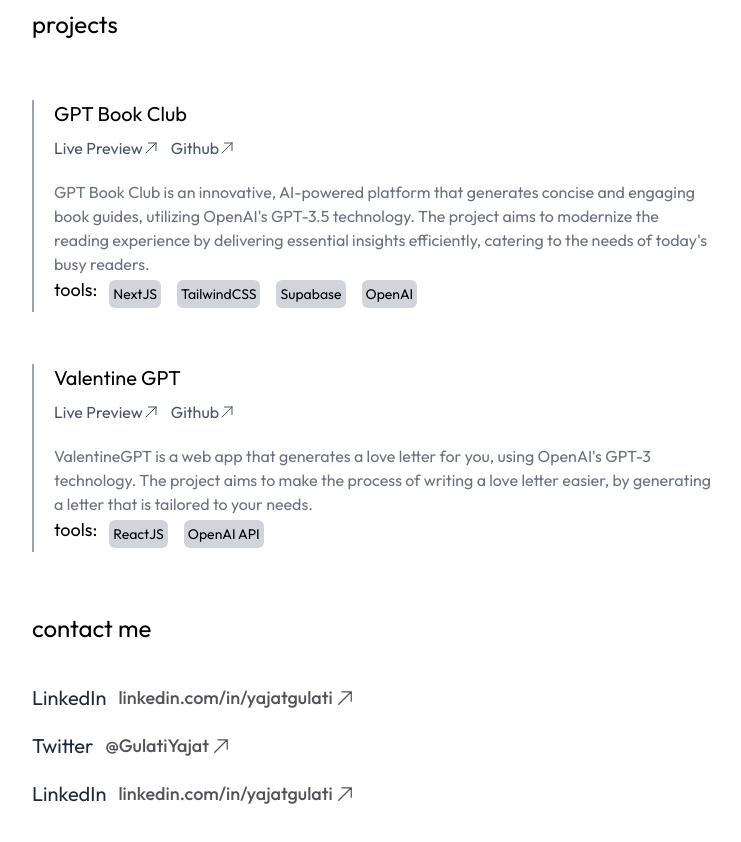
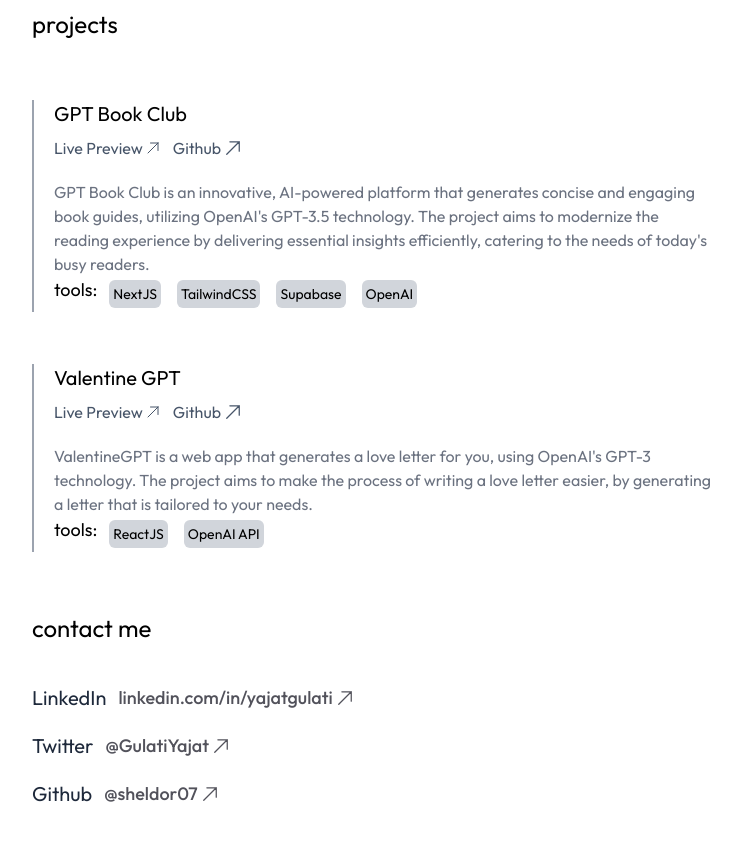
Before and after one commit to sheldor07/yajatgulati.com, a Next.js app: page / in a window 1280 px wide. Shown: the part 920-1762 px from the top of the page, without its empty margins (256-997 px from the left). Built offline with nearby package versions, Linux system fonts and the light colour scheme.

Commit message:
changed linkedin link and fixed link arrow animation
Signed-off-by: sheldor07 <50955708+sheldor07@users.noreply.github.com>

```diff
--- a/src/pages/components/ProjectCard.js
+++ b/src/pages/components/ProjectCard.js
@@ -12,24 +12,24 @@ export default function ProjectCard({
       <h1 className="text-xl">{name}</h1>
       <div className="flex flex-row gap-3">
         <a
-          className="flex flex-row items-center mt-2 text-slate-600"
+          className="flex flex-row items-center justify-start gap-0.5 transition-all hover:text-zinc-700 hover:gap-1 mt-2 text-slate-600"
           target="__blank"
           href={link}
         >
           Live Preview
           <div className="w-4 h-4">
-            {" "}
+
             <LinkArrow />
           </div>
         </a>
         <a
-          className="flex flex-row items-center mt-2 text-slate-600"
+          className="flex flex-row items-center justify-start gap-0.5 transition-all hover:text-zinc-700 hover:gap-1 mt-2 text-slate-600"
           target="__blank"
           href={githubLink}
         >
           Github
-          <div className="w-4 h-4">
-            {" "}
+          <div className="w-5 h-5">
+
             <LinkArrow />
           </div>
         </a>
--- a/src/pages/index.js
+++ b/src/pages/index.js
@@ -27,7 +27,7 @@ export default function Home() {
           <div className="mt-10 lg:mt-24">
             <h1 className="text-2xl">about me</h1>
             <p className="pt-5 text-xl text-slate-500">
-              Hey! I’m an 18 y/o studying CS and Business at Nanyang
+              Hey! I’m an 19 y/o studying CS and Business at Nanyang
               Technological University, Singapore. I love building new things
               and trying out new technologies. Recently, I’ve been building
               web-apps that use OpenAI’s API.
@@ -44,14 +44,12 @@ export default function Home() {
             <div className="flex flex-row gap-1a">
               <a
                 href="mailto:yajatgulati01@gmail.com"
-                className="p-2 mt-10 text-lg text-white bg-black rounded-lg"
-              >
+                className="p-2 mt-10 text-lg text-white bg-black rounded-lg">
                 Get in Touch
               </a>
               <Link
                 href="https://docs.google.com/document/d/e/2PACX-1vR3vL03Y2CoiUujMSyWJpZCQH3y-iHgmKbfhnrcrH1mM1dDoN8MA2ROzHihmaQcdBVjJ6zaGWSmdNzx/pub"
-                className="mt-10 p-2 flex  flex-row items-center justify-start gap-0.5 transition-all hover:text-zinc-700 hover:gap-1 active:text-green-300 text-zinc-600 font-medium text-lg"
-              >
+                className="mt-10 p-2 flex  flex-row items-center justify-start gap-0.5 transition-all hover:text-zinc-700 hover:gap-1 active:text-green-300 text-zinc-600 font-medium text-lg">
                 Resume
                 <div className="w-5 h-5">
                   <LinkArrow />
@@ -85,9 +83,8 @@ export default function Home() {
             <div className="flex flex-row gap-3">
               <p className="text-xl text-slate-800"> LinkedIn </p>
               <a
-                href="https://www.linkedin.com/in/yajat-gulati-7b5b1b1b3/"
-                className="flex flex-row items-center justify-start gap-0.5 transition-all hover:text-zinc-700 hover:gap-1 active:text-green-300 text-zinc-600 font-medium text-lg"
-              >
+                href="https://www.linkedin.com/in/yajatgulati"
+                className="flex flex-row items-center justify-start gap-0.5 transition-all hover:text-zinc-700 hover:gap-1 active:text-green-300 text-zinc-600 font-medium text-lg">
                 linkedin.com/in/yajatgulati{" "}
                 <div className="w-5 h-5">
                   <LinkArrow />
@@ -98,8 +95,7 @@ export default function Home() {
               <p className="text-xl text-slate-800"> Twitter </p>
               <a
                 href="https://twitter.com/GulatiYajat"
-                className="flex flex-row items-center justify-start gap-0.5 transition-all hover:text-zinc-700 hover:gap-1 active:text-green-300 text-zinc-600 font-medium text-lg"
-              >
+                className="flex flex-row items-center justify-start gap-0.5 transition-all hover:text-zinc-700 hover:gap-1 active:text-green-300 text-zinc-600 font-medium text-lg">
                 @GulatiYajat{" "}
                 <div className="w-5 h-5">
                   <LinkArrow />
@@ -107,12 +103,11 @@ export default function Home() {
               </a>
             </div>
             <div className="flex flex-row gap-3">
-              <p className="text-xl text-slate-800"> LinkedIn </p>
+              <p className="text-xl text-slate-800"> Github </p>
               <a
-                href="https://www.linkedin.com/in/yajat-gulati-7b5b1b1b3/"
-                className="flex flex-row items-center justify-start gap-0.5 transition-all hover:text-zinc-700 hover:gap-1 active:text-green-300 text-zinc-600 font-medium text-lg"
-              >
-                linkedin.com/in/yajatgulati{" "}
+                href="https://github.com/sheldor07"
+                className="flex flex-row items-center justify-start gap-0.5 transition-all hover:text-zinc-700 hover:gap-1 active:text-green-300 text-zinc-600 font-medium text-lg">
+                @sheldor07
                 <div className="w-5 h-5">
                   <LinkArrow />
                 </div>
```
